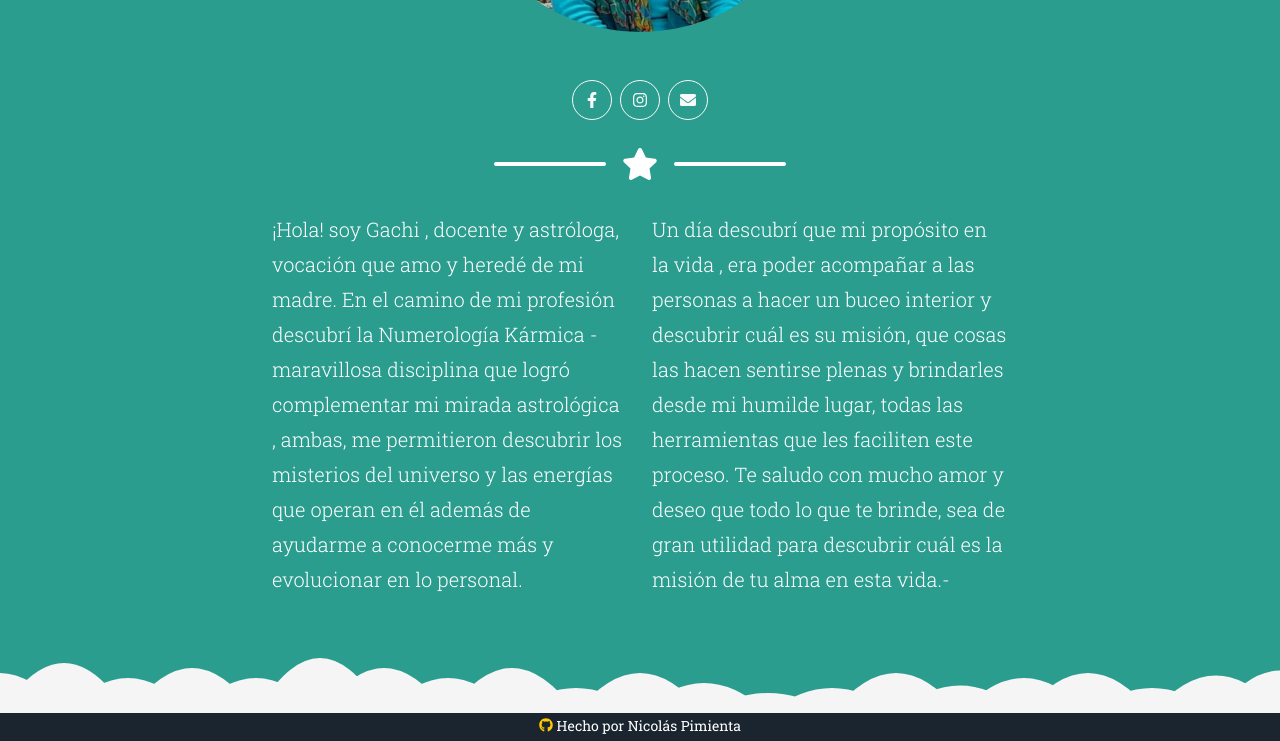
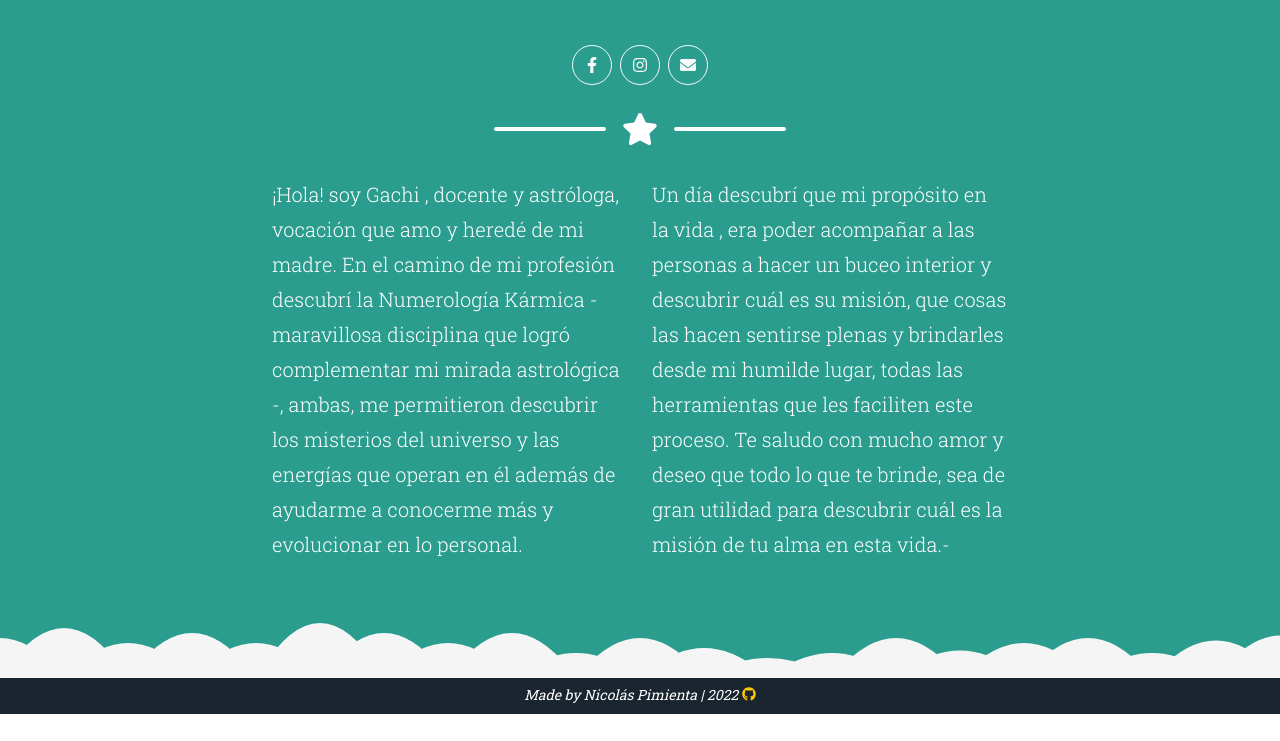
Before and after one commit to NicoPimienta/Alma-DestinoWeb, a plain HTML site: page index.html in a window 1280 px wide. Shown: the part 4920-5661 px from the top of the page. After the commit the page ends 5634 px from the top, so only its background shows below. Drawn offline with nearby package versions, Linux system fonts and the light colour scheme.

Commit message:
Correciones ortograficas

```diff
--- a/index.html
+++ b/index.html
@@ -590,12 +590,12 @@
                                         </div>
                                         <!-- About Section Content-->
                                         <div class="row">
-                                            <div class="col-lg-4 ms-auto"><p class="lead">Si querés hacer una cita via Facebook, usted puede hacer una reserva, clickeando el botón "reserva" en mi página de Facebook.</p></div>
+                                            <div class="col-lg-4 ms-auto"><p class="lead">Si querés hacer una cita vía Facebook podés clikear el botón "reserva" en mi página.</p></div>
                                             <div class="col-lg-4 me-auto"><p class="lead">También podés escribirme via Whatsapp para concretar una cita.</p></div>
                                             </div>
                                         </div>
                                         <!-- About Section Button-->
-                                        <div class="d-flex justify-content-evenly gap-3">
+                                        <div class="d-flex justify-content-center gap-5">
                                         <div class="text-center mt-4">
                                             <a class="btn btn-xl btn-outline-light btn-hover-facebook" href="https://www.facebook.com/almaydestino">
                                                 <i class="fab fa-facebook me-2"></i>
@@ -633,7 +633,7 @@
                                         <div class="row">
                                             <div class="col-lg-4 ms-auto"><p class="lead">¡Hola! soy Gachi , docente y astróloga, vocación que amo y heredé de mi madre.
 
-                                                En el camino de mi profesión descubrí la Numerología Kármica - maravillosa disciplina que logró complementar mi mirada astrológica , ambas, me permitieron descubrir los misterios del universo y las energías que operan en él además de ayudarme a conocerme más y evolucionar en lo personal.</p></div>
+                                                En el camino de mi profesión descubrí la Numerología Kármica - maravillosa disciplina que logró complementar mi mirada astrológica -, ambas, me permitieron descubrir los misterios del universo y las energías que operan en él además de ayudarme a conocerme más y evolucionar en lo personal.</p></div>
                                             <div class="col-lg-4 me-auto"><p class="lead">Un día descubrí que mi propósito en la vida , era poder acompañar a las personas a hacer un buceo interior y descubrir cuál es su misión, que cosas las hacen sentirse plenas y brindarles desde mi humilde lugar, todas las herramientas que les faciliten este proceso.
 
                                                 Te saludo con mucho amor y deseo que todo lo que te brinde, sea de gran utilidad para descubrir cuál es la misión de tu alma en esta vida.-</p></div>
@@ -679,8 +679,8 @@
 </section>
 
         <footer>
-        <div class="copyright py-1 text-center text-white">
-            <div class="container"><small><a href="https://github.com/NicoPimienta"><i class="fab fa-github"></i></a> Hecho por Nicolás Pimienta</small></div>
+        <div class="copyright py-2 text-center text-white">
+            <div class="container"><small> <i> Made by Nicolás Pimienta | 2022  </i><a href="https://github.com/NicoPimienta"><i class="fab fa-github"></i></a></small></div>
         </div>
     </footer>
 <!-- Bootstrap core JS-->
```
